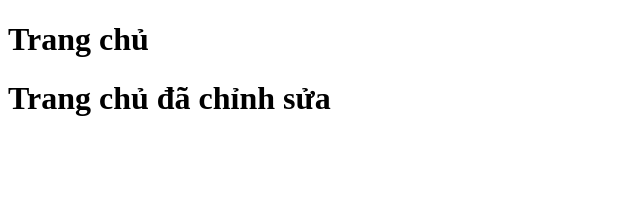
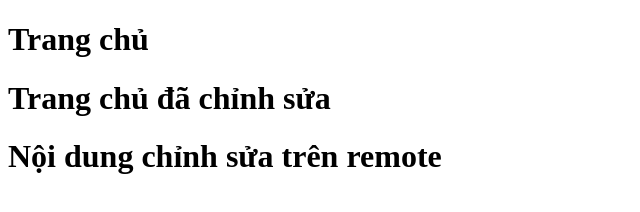
Before and after one commit to DungPHPandREACT/final-project, a plain HTML site: page index.html in a window 1280 px wide. Shown: the whole page, without its empty margins (0-640 px from the left). Drawn offline with Linux system fonts and the light colour scheme.

Commit message:
Update index.html

```diff
--- a/index.html
+++ b/index.html
@@ -8,5 +8,6 @@
 <body>
     <h1>Trang chủ</h1>
     <h1>Trang chủ đã chỉnh sửa</h1>
+    <h1>Nội dung chỉnh sửa trên remote</h1>
 </body>
 </html>
```
